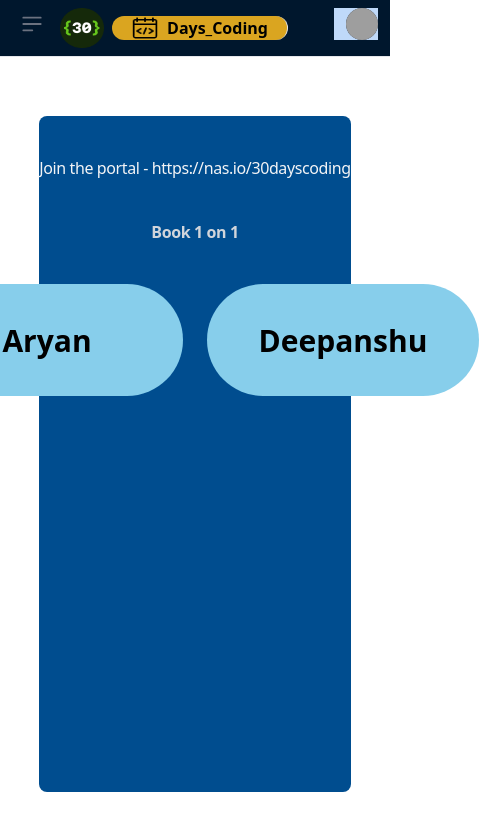
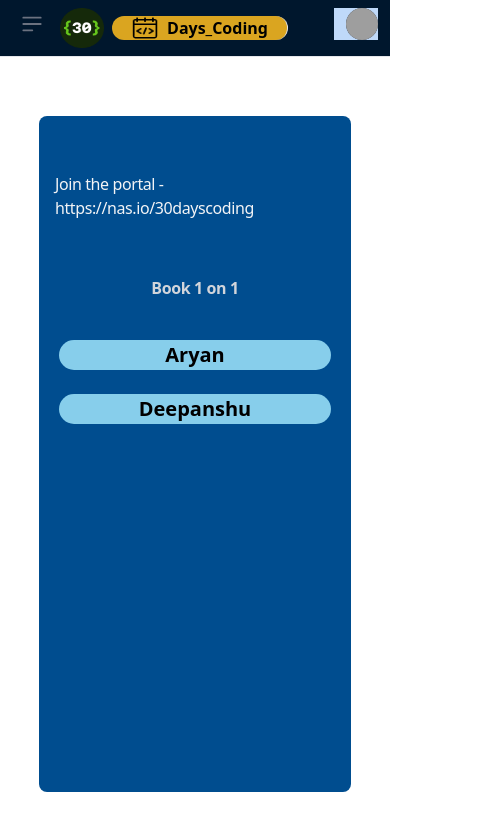
Before and after one commit to diksha1627/30daysCoding, a Next.js app: page /one-on-one in a window 390 px wide. Shown: the top 830 px of the page, 479 px wide, since content can reach past the window. Built offline with nearby package versions, Linux system fonts and the light colour scheme; grey boxes are pictures that could not be loaded.

Commit message:
ui changes

```diff
--- a/components/Sidebar.tsx
+++ b/components/Sidebar.tsx
@@ -36,11 +36,11 @@ const Sidebar = () => {
          </li>
 
          <li>
-            <a href="#" className="flex items-center p-2  rounded-lg hover:bg-gray-700  group">
+            <a href="\github" className="flex items-center p-2  rounded-lg hover:bg-gray-700  group">
                <svg className="flex-shrink-0 w-5 h-5 transition duration-75 dark:text-gray-400 dark:group-hover:text-white" aria-hidden="true" xmlns="http://www.w3.org/2000/svg" fill="currentColor" viewBox="0 0 18 18">
                   <path d="M6.143 0H1.857A1.857 1.857 0 0 0 0 1.857v4.286C0 7.169.831 8 1.857 8h4.286A1.857 1.857 0 0 0 8 6.143V1.857A1.857 1.857 0 0 0 6.143 0Zm10 0h-4.286A1.857 1.857 0 0 0 10 1.857v4.286C10 7.169 10.831 8 11.857 8h4.286A1.857 1.857 0 0 0 18 6.143V1.857A1.857 1.857 0 0 0 16.143 0Zm-10 10H1.857A1.857 1.857 0 0 0 0 11.857v4.286C0 17.169.831 18 1.857 18h4.286A1.857 1.857 0 0 0 8 16.143v-4.286A1.857 1.857 0 0 0 6.143 10Zm10 0h-4.286A1.857 1.857 0 0 0 10 11.857v4.286c0 1.026.831 1.857 1.857 1.857h4.286A1.857 1.857 0 0 0 18 16.143v-4.286A1.857 1.857 0 0 0 16.143 10Z"/>
                </svg>
-               <span className="flex-1 ml-3 whitespace-nowrap text-gray-300">Videos</span>
+               <span className="flex-1 ml-3 whitespace-nowrap text-gray-300">Github</span>
             </a>
          </li>
 
--- a/pages/one-on-one/index.tsx
+++ b/pages/one-on-one/index.tsx
@@ -5,23 +5,23 @@ const index = () => {
     <div className=' w-screen h-screen mt-[-1rem]  flex justify-center items-center'>
     <div className="w-[80%] lg:ml-[16rem] h-[80%]  gap-10 flex flex-col items-center  bg-[#004d8f] rounded-lg mt-24  " >
 
-    <div className="rounded-sm mt-10" >
+    <div className="rounded-sm mt-10 p-4" >
             <h5 className=" lg:text-[35px] sm:text-[25px]  tracking-tight text-gray-100 dark:text-white">
             Join the portal - https://nas.io/30dayscoding
             </h5>
           </div>
 
     <div className="rounded-sm " >
-            <h5 className=" lg:text-[85px] sm:text-[25px] font-bold tracking-tight text-gray-300 dark:text-white">
+            <h5 className=" lg:text-[85px] sm:text-[35px] font-bold tracking-tight text-gray-300 dark:text-white">
               Book 1 on 1
             </h5>
           </div>
 
-          <div className='flex gap-6 '>
+          <div className='flex gap-6 flex-col lg:flex-row '>
 
-              <button type="button" className=' text-[30px] font-bold w-[17rem] h-[7rem] rounded-[5rem] bg-[#87CEEB]' >Aryan</button>
+              <button type="button" className='text-[20px]  lg:text-[30px]  sm:h-[4rem] font-bold w-[17rem] lg:h-[7rem] rounded-[5rem] bg-[#87CEEB]' >Aryan</button>
 
-              <button type="button" className=' text-[30px] font-bold w-[17rem] h-[7rem] rounded-[5rem] bg-[#87CEEB]' >Deepanshu</button>
+              <button type="button" className='text-[20px] lg:text-[30px]  sm:h-[4rem] font-bold w-[17rem] lg:h-[7rem] rounded-[5rem] bg-[#87CEEB]' >Deepanshu</button>
 
 
           </div>
```
